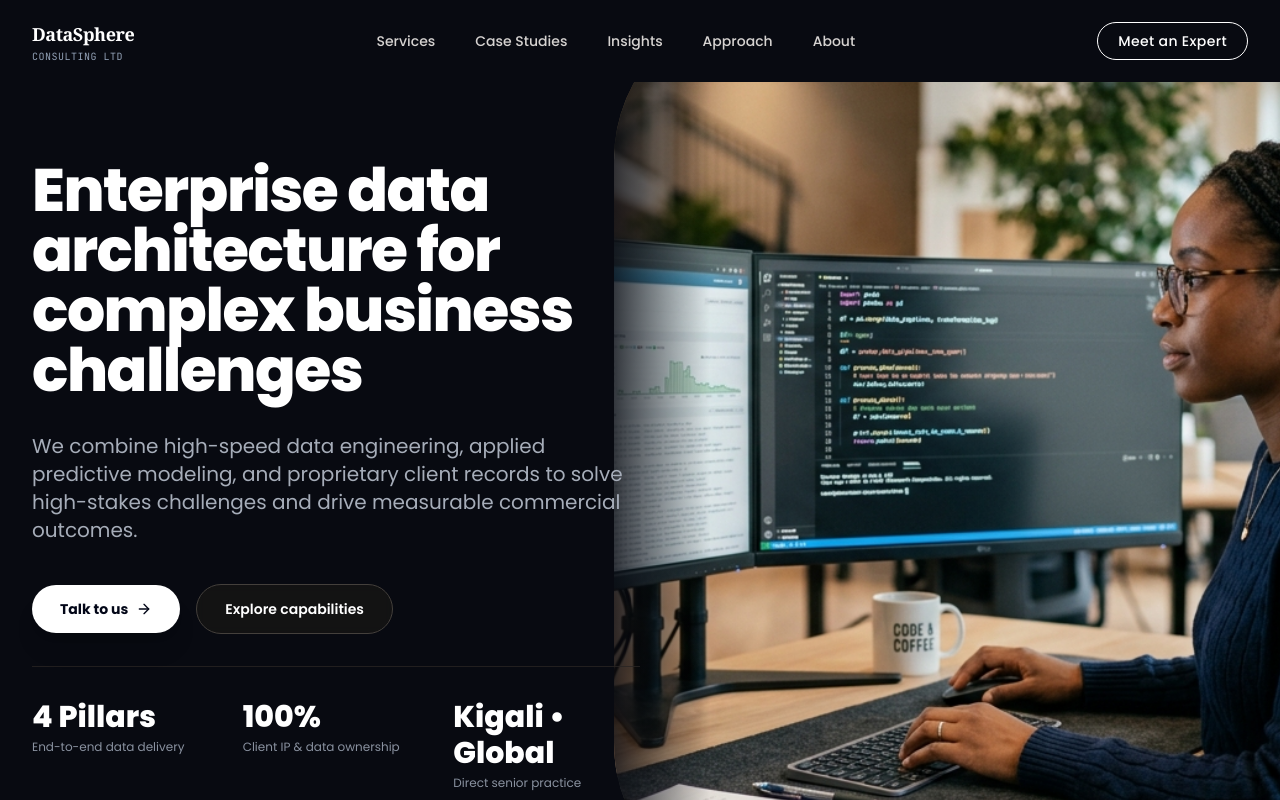
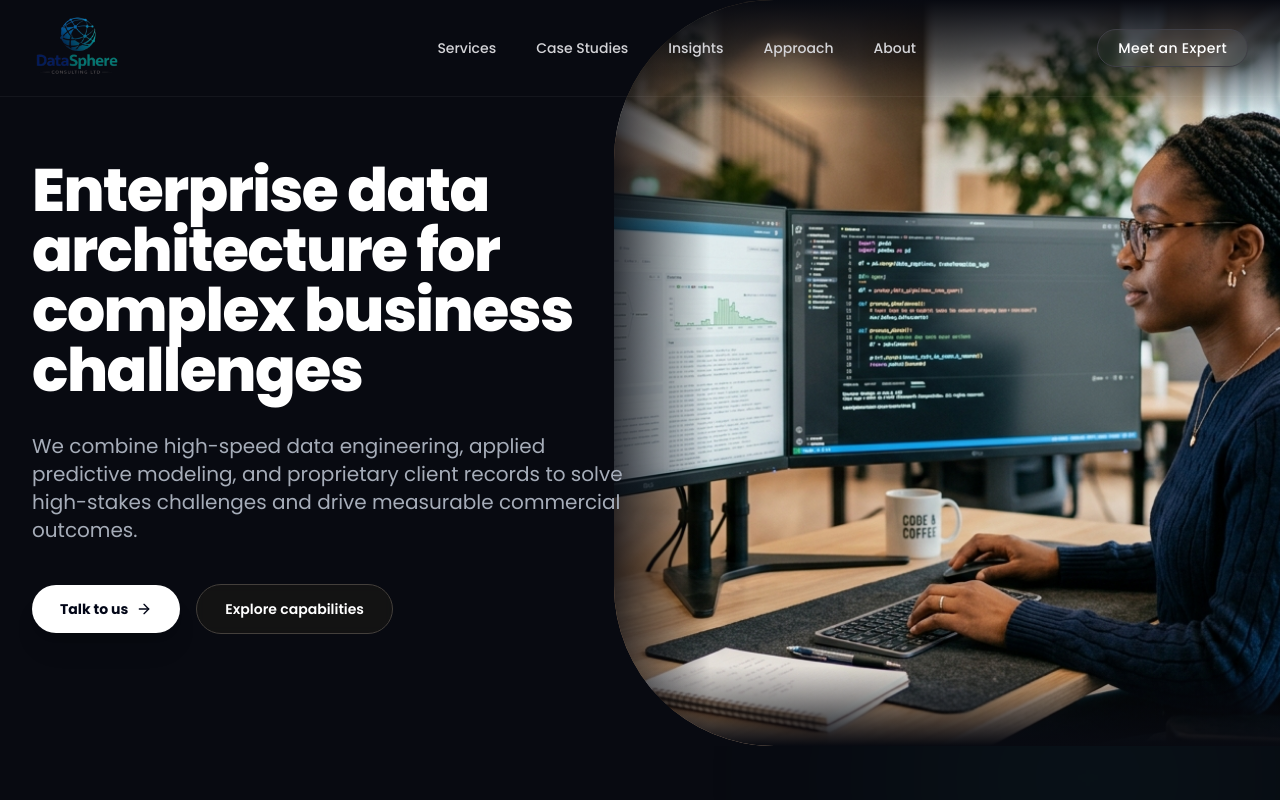
Before and after one commit to rebeccah-arch/Bigwi-house, a Next.js app: page / in a window 1280 px wide. Shown: the top 800 px of the page. Built offline with nearby package versions, Linux system fonts and the light colour scheme.

Commit message:
style: align header and footer styling with hero dark background and make logos transparent

```diff
--- a/src/app/contact/page.tsx
+++ b/src/app/contact/page.tsx
@@ -118,12 +118,6 @@ export default function ContactPage() {
                   </span>
                 </div>
               ))}
-            </div>
-
-            {/* Direct Contact Info */}
-            <div className="pt-8 border-t border-slate-200 dark:border-stone-800 space-y-2 text-xs text-slate-500 dark:text-stone-400 font-mono">
-              <div>HQ: Kigali, Rwanda &bull; Global Operations</div>
-              <div>Direct: contact@datasphere.rw</div>
             </div>
           </motion.div>
 
--- a/src/components/Footer.tsx
+++ b/src/components/Footer.tsx
@@ -22,39 +22,26 @@ export default function Footer() {
   }
 
   return (
-    <footer className="relative mt-16 sm:mt-24 overflow-hidden rounded-t-[36px] sm:rounded-t-[52px] lg:rounded-t-[68px] border-t border-zinc-800/80 bg-[#070707] text-white shadow-2xl">
+    <footer className="relative mt-16 sm:mt-24 overflow-hidden rounded-none border-t border-zinc-800/80 bg-[#070707] text-white shadow-2xl">
       {/* Main Content Section - Centered */}
       <div className="relative z-10 mx-auto max-w-[1400px] px-6 sm:px-8 lg:px-12 pt-20 sm:pt-24 lg:pt-28 pb-16 sm:pb-20">
         <div className="grid grid-cols-1 gap-12 md:grid-cols-2 lg:grid-cols-12 lg:gap-10 items-start">
           {/* 1. Brand & Tagline */}
           <div className="lg:col-span-4 space-y-5">
-            <Link href="/" className="inline-flex items-center gap-3.5 group no-underline">
-              <div className="relative h-12 w-12 overflow-hidden rounded-xl transition-transform duration-300 group-hover:scale-105">
+            <Link href="/" className="inline-block group no-underline">
+              <div className="relative h-16 sm:h-20 w-48 sm:w-60 transition-transform duration-300 group-hover:scale-105 flex-shrink-0">
                 <Image
                   src="/logo-datasphere.jpeg"
                   alt="DataSphere Consulting Ltd"
                   fill
-                  className="object-contain"
+                  className="object-contain object-left"
                 />
-              </div>
-              <div>
-                <span className="font-display text-xl font-bold tracking-tight text-white group-hover:text-teal-400 transition-colors">
-                  DataSphere
-                </span>
-                <p className="font-mono text-[11px] text-zinc-400 font-medium tracking-wide">
-                  BIGWI HOUSE &bull; Data &amp; Technology Practice
-                </p>
               </div>
             </Link>
 
             <p className="max-w-xs text-xs sm:text-sm text-zinc-400 leading-relaxed font-normal">
               Enterprise data engineering, high-throughput lakehouses, executive decision dashboards, and predictive modeling for international organizations, governments, and commercial enterprises.
             </p>
-
-            <div className="space-y-1 text-xs text-zinc-400 font-mono pt-1">
-              <p>Kigali, Rwanda &bull; Delivery Across Africa &amp; Internationally</p>
-              <p>Direct inquiries: <a href="mailto:contact@datasphere.rw" className="text-teal-400 hover:underline">contact@datasphere.rw</a></p>
-            </div>
           </div>
 
           {/* 2. SITEMAP */}
--- a/src/components/Header.tsx
+++ b/src/components/Header.tsx
@@ -2,6 +2,7 @@
 
 import React, { useState, useEffect } from 'react'
 import Link from 'next/link'
+import Image from 'next/image'
 import { usePathname } from 'next/navigation'
 import {
   Menu,
@@ -38,37 +39,34 @@ export default function Header({ onOpenProposal }: HeaderProps) {
     setMenuOpen(false)
   }, [pathname])
 
+  const isDarkHero = pathname === '/' || pathname === '/about' || pathname === '/approach'
+
   return (
     <header
-      className={`fixed top-0 inset-x-0 z-50 w-full transition-all duration-300 ${scrolled
-        ? 'bg-[#080a11]/95 backdrop-blur-md py-3 shadow-lg'
-        : 'bg-[#080a11] py-4 md:py-5'
-        }`}
+      className={`fixed top-0 inset-x-0 z-50 w-full transition-all duration-300 ${
+        scrolled
+          ? 'bg-[#080a11]/95 backdrop-blur-md py-3 shadow-lg shadow-black/40 border-b border-zinc-800/80'
+          : isDarkHero
+          ? 'bg-transparent py-3.5 md:py-4 border-b border-white/5'
+          : 'bg-[#080a11] py-3.5 md:py-4 border-b border-zinc-800/80'
+      }`}
     >
       <div className="mx-auto flex max-w-[1400px] items-center justify-between px-4 sm:px-6 lg:px-8">
 
-        {/* Left: Brand Logo & Title */}
-        <Link href="/" className="group flex items-center gap-3 no-underline focus:outline-none">
-          {/* <div className="relative h-10 w-10 sm:h-11 sm:w-11 overflow-hidden rounded-lg transition-transform duration-300 group-hover:scale-105">
+        {/* Left: Real Brand Logo */}
+        <Link href="/" className="group flex items-center no-underline focus:outline-none">
+          <div className="relative h-14 sm:h-16 md:h-18 w-40 sm:w-48 md:w-56 transition-transform duration-300 group-hover:scale-105 flex-shrink-0">
             <Image
               src="/logo-datasphere.jpeg"
               alt="DataSphere Consulting Ltd"
               fill
-              className="object-contain"
+              className="object-contain object-left"
               priority
             />
-          </div> */}
-          <div className="flex flex-col">
-            <span className="font-serif text-base sm:text-lg font-bold tracking-tight text-white leading-none">
-              DataSphere
-            </span>
-            <span className="text-[10px] font-mono tracking-wider text-slate-400 uppercase leading-none mt-1">
-              Consulting Ltd
-            </span>
           </div>
         </Link>
 
-        {/* Center: Desktop Clean Navigation Links (Aimpoint Digital Style - No Box Borders) */}
+        {/* Center: Desktop Clean Navigation Links */}
         <nav className="hidden lg:flex items-center gap-8 xl:gap-10">
           {NAV_ITEMS.map((item) => {
             const isActive = pathname === item.href
@@ -76,10 +74,11 @@ export default function Header({ onOpenProposal }: HeaderProps) {
               <Link
                 key={item.href}
                 href={item.href}
-                className={`text-sm font-medium transition-colors duration-200 ${isActive
-                  ? 'text-white font-semibold'
-                  : 'text-stone-300 hover:text-white'
-                  }`}
+                className={`text-sm font-medium transition-colors duration-200 ${
+                  isActive
+                    ? 'text-white font-semibold border-b-2 border-teal-400 pb-0.5'
+                    : 'text-zinc-300 hover:text-white'
+                }`}
               >
                 {item.label}
               </Link>
@@ -87,11 +86,11 @@ export default function Header({ onOpenProposal }: HeaderProps) {
           })}
         </nav>
 
-        {/* Right: Aimpoint Digital Style "Meet an Expert" Pill Outline Button */}
+        {/* Right: "Meet an Expert" Button */}
         <div className="flex items-center gap-3">
           <Link
             href="/contact"
-            className="hidden sm:inline-flex items-center justify-center rounded-full border border-white text-white px-5 py-2 text-xs sm:text-sm font-medium tracking-wide hover:bg-white hover:text-[#080a11] transition-all duration-200"
+            className="hidden sm:inline-flex items-center justify-center rounded-full border border-zinc-700 bg-white/5 text-white px-5 py-2 text-xs sm:text-sm font-medium tracking-wide hover:bg-white hover:text-zinc-950 transition-all duration-200 backdrop-blur-sm"
           >
             Meet an Expert
           </Link>
@@ -102,7 +101,7 @@ export default function Header({ onOpenProposal }: HeaderProps) {
             onClick={() => setMenuOpen(!menuOpen)}
             aria-expanded={menuOpen}
             aria-label="Toggle navigation menu"
-            className="flex lg:hidden h-9 w-9 items-center justify-center rounded-full border border-stone-700 bg-stone-900/80 text-white hover:bg-stone-800 transition-colors"
+            className="flex lg:hidden h-9 w-9 items-center justify-center rounded-lg border border-zinc-800 bg-zinc-900/80 text-zinc-300 hover:text-white hover:bg-zinc-800 transition-colors"
           >
             {menuOpen ? <X className="h-5 w-5" /> : <Menu className="h-5 w-5" />}
           </button>
@@ -111,13 +110,13 @@ export default function Header({ onOpenProposal }: HeaderProps) {
 
       {/* Mobile Menu Overlay */}
       {menuOpen && (
-        <div className="fixed inset-x-0 top-[64px] z-40 lg:hidden border-b border-stone-800 bg-[#080a11]/98 backdrop-blur-2xl px-6 py-6 shadow-2xl animate-in slide-in-from-top-2 duration-200">
+        <div className="fixed inset-x-0 top-[68px] z-40 lg:hidden border-b border-zinc-800 bg-[#080a11]/98 backdrop-blur-2xl px-6 py-6 shadow-2xl animate-in slide-in-from-top-2 duration-200">
           <div className="flex flex-col gap-2">
-            <div className="flex items-center justify-between pb-3 border-b border-stone-800">
-              <span className="font-mono text-xs text-stone-400 uppercase tracking-wider">
+            <div className="flex items-center justify-between pb-3 border-b border-zinc-800">
+              <span className="font-mono text-xs text-zinc-400 uppercase tracking-wider">
                 Menu
               </span>
-              <span className="font-mono text-[11px] text-blue-400">
+              <span className="font-mono text-[11px] text-teal-400 font-semibold">
                 DataSphere &bull; BIGWI HOUSE
               </span>
             </div>
@@ -129,27 +128,28 @@ export default function Header({ onOpenProposal }: HeaderProps) {
                   key={item.href}
                   href={item.href}
                   onClick={() => setMenuOpen(false)}
-                  className={`flex items-center justify-between rounded-lg px-4 py-3 text-sm font-medium transition-colors ${isActive
-                    ? 'bg-stone-900 text-white font-semibold'
-                    : 'text-stone-300 hover:bg-stone-900 hover:text-white'
-                    }`}
+                  className={`flex items-center justify-between rounded-lg px-4 py-3 text-sm font-medium transition-colors ${
+                    isActive
+                      ? 'bg-zinc-800/80 text-white font-bold border-l-2 border-teal-400'
+                      : 'text-zinc-300 hover:bg-zinc-900/80 hover:text-white'
+                  }`}
                 >
                   <span>{item.label}</span>
-                  <ChevronRight className={`h-4 w-4 ${isActive ? 'text-blue-400' : 'text-stone-500'}`} />
+                  <ChevronRight className={`h-4 w-4 ${isActive ? 'text-teal-400' : 'text-zinc-500'}`} />
                 </Link>
               )
             })}
 
-            <div className="mt-4 pt-4 border-t border-stone-800 flex flex-col gap-3">
+            <div className="mt-4 pt-4 border-t border-zinc-800 flex flex-col gap-3">
               <Link
                 href="/contact"
                 onClick={() => setMenuOpen(false)}
-                className="w-full rounded-full border border-white text-white py-2.5 text-center text-sm font-medium hover:bg-white hover:text-[#080a11] transition-all block"
+                className="w-full rounded-full bg-white text-zinc-950 py-2.5 text-center text-sm font-medium hover:bg-zinc-200 transition-all block"
               >
                 Meet an Expert
               </Link>
 
-              <div className="flex items-center justify-between px-2 pt-2 text-xs text-stone-500 font-mono">
+              <div className="flex items-center justify-between px-2 pt-2 text-xs text-zinc-500 font-mono">
                 <span>DataSphere Consulting Ltd</span>
                 <span>Kigali &bull; Global</span>
               </div>
--- a/src/components/home/HeroSection.tsx
+++ b/src/components/home/HeroSection.tsx
@@ -20,9 +20,10 @@ export default function HeroSection() {
             priority
             className="object-cover object-center scale-105"
           />
-          {/* Subtle gradient overlay on left and bottom for seamless blend */}
+          {/* Subtle gradient overlay on left, top and bottom for seamless blend with header */}
           <div className="absolute inset-0 bg-gradient-to-r from-[#080a11] via-[#080a11]/40 to-transparent lg:hidden" />
           <div className="hidden lg:block absolute inset-y-0 left-0 w-24 bg-gradient-to-r from-[#080a11]/80 to-transparent" />
+          <div className="absolute inset-x-0 top-0 h-28 bg-gradient-to-b from-[#080a11] via-[#080a11]/60 to-transparent z-10" />
           <div className="absolute inset-x-0 bottom-0 h-20 bg-gradient-to-t from-[#080a11] to-transparent" />
         </div>
       </div>
@@ -73,42 +74,6 @@ export default function HeroSection() {
               <span>Explore capabilities</span>
             </Link>
           </motion.div>
-
-          {/* Clean Metrics Row */}
-          <motion.div
-            initial={{ opacity: 0, y: 20 }}
-            animate={{ opacity: 1, y: 0 }}
-            transition={{ duration: 0.7, delay: 0.2, ease: [0.16, 1, 0.3, 1] }}
-            className="pt-8 border-t border-stone-800/80 grid grid-cols-2 sm:grid-cols-3 gap-6"
-          >
-            <div>
-              <div className="font-sans text-2xl sm:text-3xl font-extrabold text-white">
-                4 Pillars
-              </div>
-              <div className="text-xs text-[#8A92A0] mt-1 font-normal">
-                End-to-end data delivery
-              </div>
-            </div>
-
-            <div>
-              <div className="font-sans text-2xl sm:text-3xl font-extrabold text-white">
-                100%
-              </div>
-              <div className="text-xs text-[#8A92A0] mt-1 font-normal">
-                Client IP &amp; data ownership
-              </div>
-            </div>
-
-            <div>
-              <div className="font-sans text-2xl sm:text-3xl font-extrabold text-white">
-                Kigali &bull; Global
-              </div>
-              <div className="text-xs text-[#8A92A0] mt-1 font-normal">
-                Direct senior practice
-              </div>
-            </div>
-          </motion.div>
-
         </div>
       </div>
 
```
Also changed, not shown: src/components/home/InsightsPreviewSection.tsx (line endings or trailing spaces).
